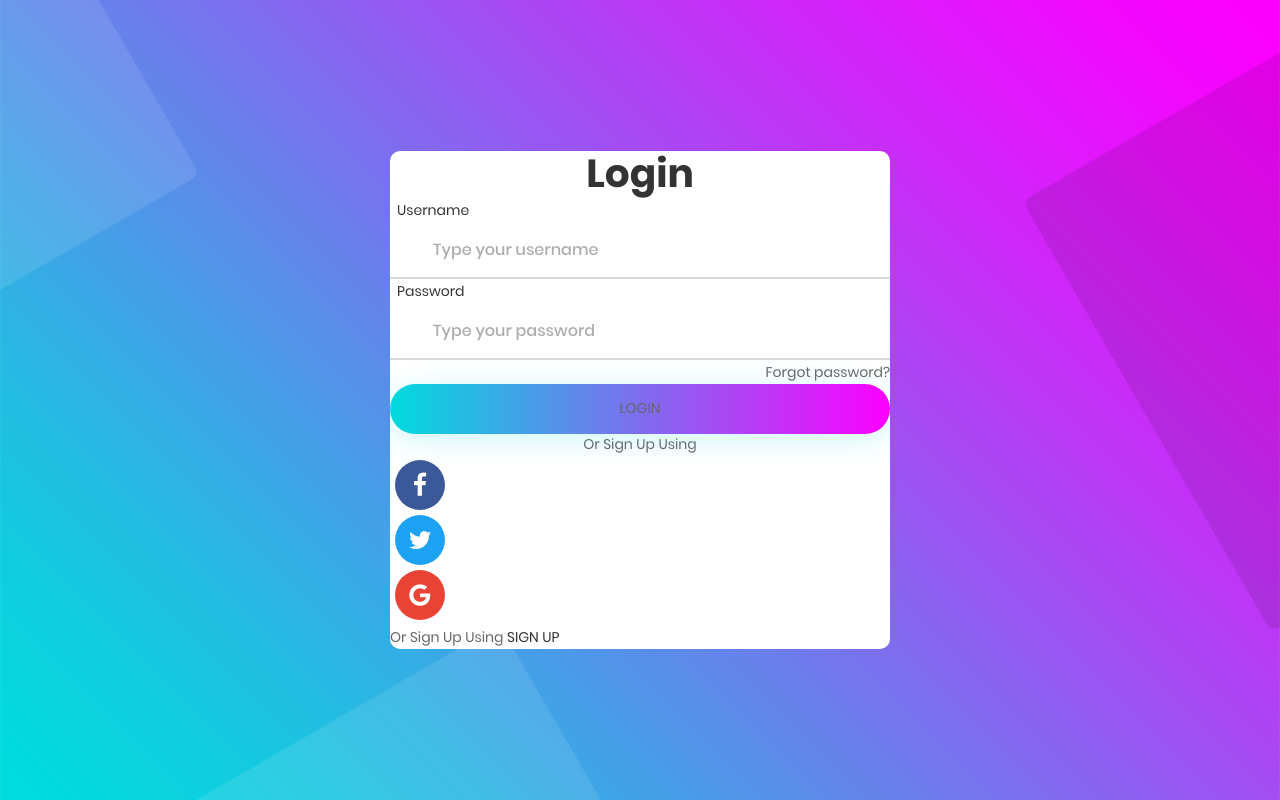
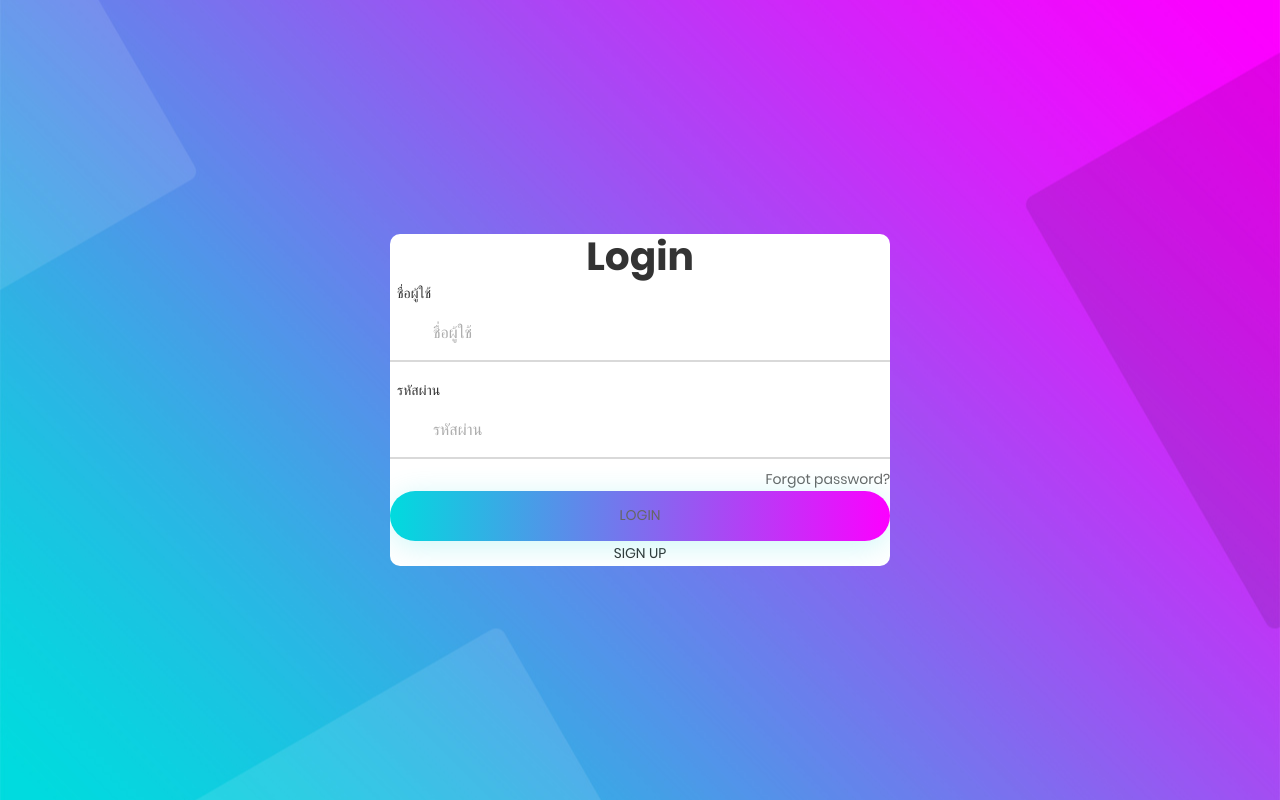
Before and after one commit to bestnacufzxzx/HCI, a CodeIgniter app: page /database/index.php/login/index in a window 1280 px wide. Run offline with CodeIgniter, Linux system fonts and the light colour scheme; some libraries are stand-ins or nearby versions.

Commit message:
edit login

```diff
--- a/application/views/home_menu/login/login.php
+++ b/application/views/home_menu/login/login.php
@@ -1,7 +1,5 @@
-
+<!-- <link rel="stylesheet" href="https://use.fontawesome.com/releases/v5.8.2/css/all.css" integrity="sha384-oS3vJWv+0UjzBfQzYUhtDYW+Pj2yciDJxpsK1OYPAYjqT085Qq/1cq5FLXAZQ7Ay" crossorigin="anonymous"> -->
 <body>
-
-
 	<div class="limiter">
 		<div class="container-login100" style="background-image: url('public/img/bg-01.jpg');">
 			<div class="wrap-login100 p-l-55 p-r-55 p-t-65 p-b-54">
@@ -9,18 +7,14 @@
 					<span class="login100-form-title p-b-49">
 						Login
 					</span>
-
-					<div class="wrap-input100 validate-input m-b-23" data-validate = "Username is reauired">
-						<span class="label-input100">Username</span>
-						<input class="input100" type="text" name="username" placeholder="Type your username">
-						<span class="focus-input100" data-symbol="&#xf206;"></span>
-					</div>
-
-					<div class="wrap-input100 validate-input" data-validate="Password is required">
-						<span class="label-input100">Password</span>
-						<input class="input100" type="password" name="pass" placeholder="Type your password">
-						<span class="focus-input100" data-symbol="&#xf190;"></span>
-					</div>
+						<div class="wrap-input100  mb-3">
+							<span class="label-input100">ชื่อผู้ใช้</span>
+							<input  class="input100" type="text" id="username" name="username"  placeholder="ชื่อผู้ใช้">
+						</div>
+						<div class="wrap-input100  mb-2">
+							<span class="label-input100">รหัสผ่าน</span>
+							<input  class="input100" type="password" id="password" name="password"  placeholder="รหัสผ่าน">
+						</div>
 
 					<div class="text-right p-t-8 p-b-31">
 						<a href="#">
@@ -31,38 +25,12 @@
 					<div class="container-login100-form-btn">
 						<div class="wrap-login100-form-btn">
 							<div class="login100-form-bgbtn"></div>
-							<button class="login100-form-btn">
+							<button onclick="checklogin()" class="login100-form-btn">
 							<a href="home">Login
 							</button>
 						</div>
-					</div>
-
-					<div class="txt1 text-center p-t-54 p-b-20">
-						<span>
-							Or Sign Up Using
-						</span>
-					</div>
-
-					<div class="flex-c-m">
-						<a href="#" class="login100-social-item bg1">
-							<i class="fa fa-facebook"></i>
-						</a>
-
-						<a href="#" class="login100-social-item bg2">
-							<i class="fa fa-twitter"></i>
-						</a>
-
-						<a href="#" class="login100-social-item bg3">
-							<i class="fa fa-google"></i>
-						</a>
-					</div>
-
-					<div class="flex-col-c p-t-155">
-						<span class="txt1 p-b-17">
-							Or Sign Up Using
-						</span>
-
-						<a href="#" class="txt2">
+						<div class="flex-col-c p-t-155">
+						<a href="register" class="txt2">
 							Sign Up
 						</a>
 					</div>
@@ -72,10 +40,27 @@
 	</div>
 
 
-	<div id="dropDownSelect1"></div>
+	<!-- <div id="dropDownSelect1"></div> -->
 
 
 
 
 </body>
 </html>
+
+<script>
+
+    function checklogin() {
+    var username = document.getElementById("username").value;
+    var password = document.getElementById("password").value;
+    if(username == "group3" && password == "1234"){
+		alert("ล็อกอินสำเร็จ  "+username)
+        window.location.href = 'home';
+
+    }
+    else{
+        alert("ล็อกอินไม่สำเร็จ")
+    }
+
+}
+</script>
```
